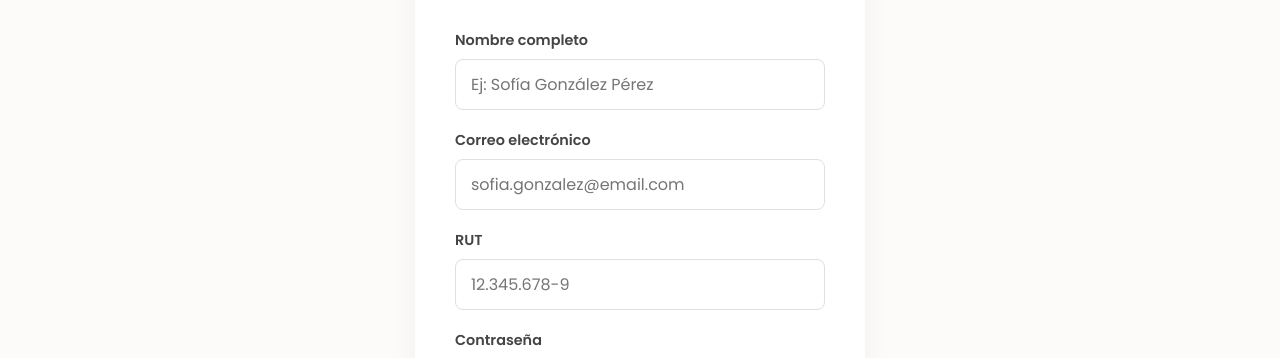
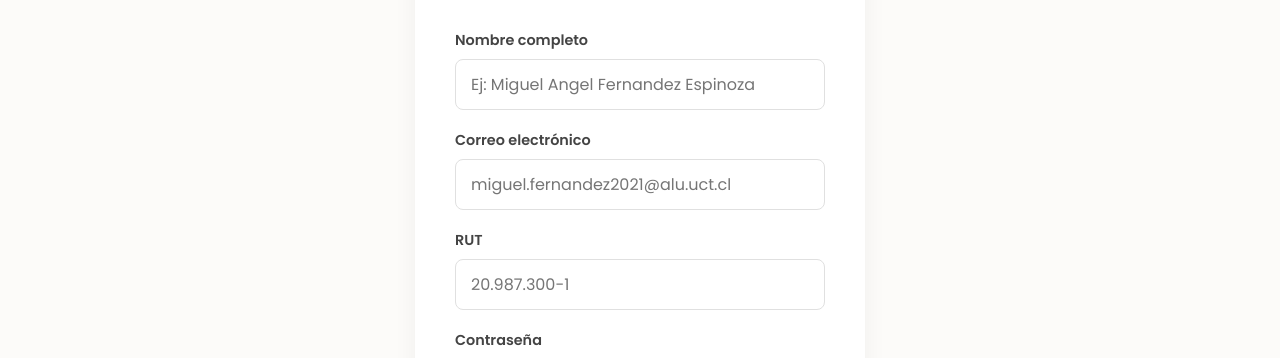
Before and after one commit to tcurihual/AyunPet, a React (Vite) app in the folder apps/web/: page /register in a window 1280 px wide. Shown: the part 386-744 px from the top of the page. Built offline with nearby package versions, Linux system fonts and the light colour scheme.

Commit message:
ejemplos formulario

```diff
--- a/apps/web/src/components/RegisterForm.tsx
+++ b/apps/web/src/components/RegisterForm.tsx
@@ -44,7 +44,7 @@ const RegisterForm: React.FC = () => {
           <input
             type="text"
             id="fullName"
-            placeholder="Ej: Sofía González Pérez"
+            placeholder="Ej: Miguel Angel Fernandez Espinoza"
             {...register("fullName")}
             disabled={isLoading}
           />
@@ -55,7 +55,7 @@ const RegisterForm: React.FC = () => {
           <input
             type="email"
             id="email"
-            placeholder="sofia.gonzalez@email.com"
+            placeholder="miguel.fernandez2021@alu.uct.cl"
             {...register("email")}
             disabled={isLoading}
           />
@@ -66,7 +66,7 @@ const RegisterForm: React.FC = () => {
           <input
             type="text"
             id="rut"
-            placeholder="12.345.678-9"
+            placeholder="20.987.300-1"
             {...register("rut")}
             disabled={isLoading}
           />
```
